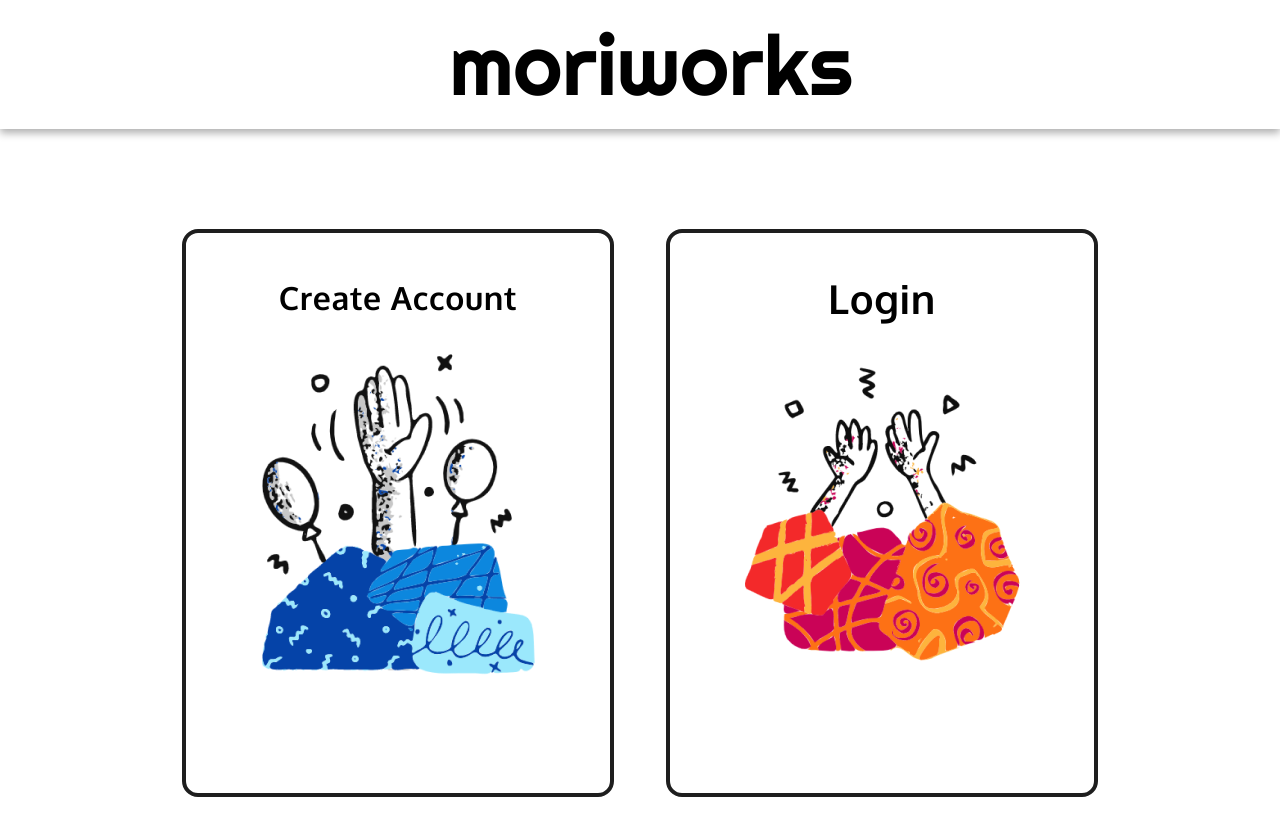
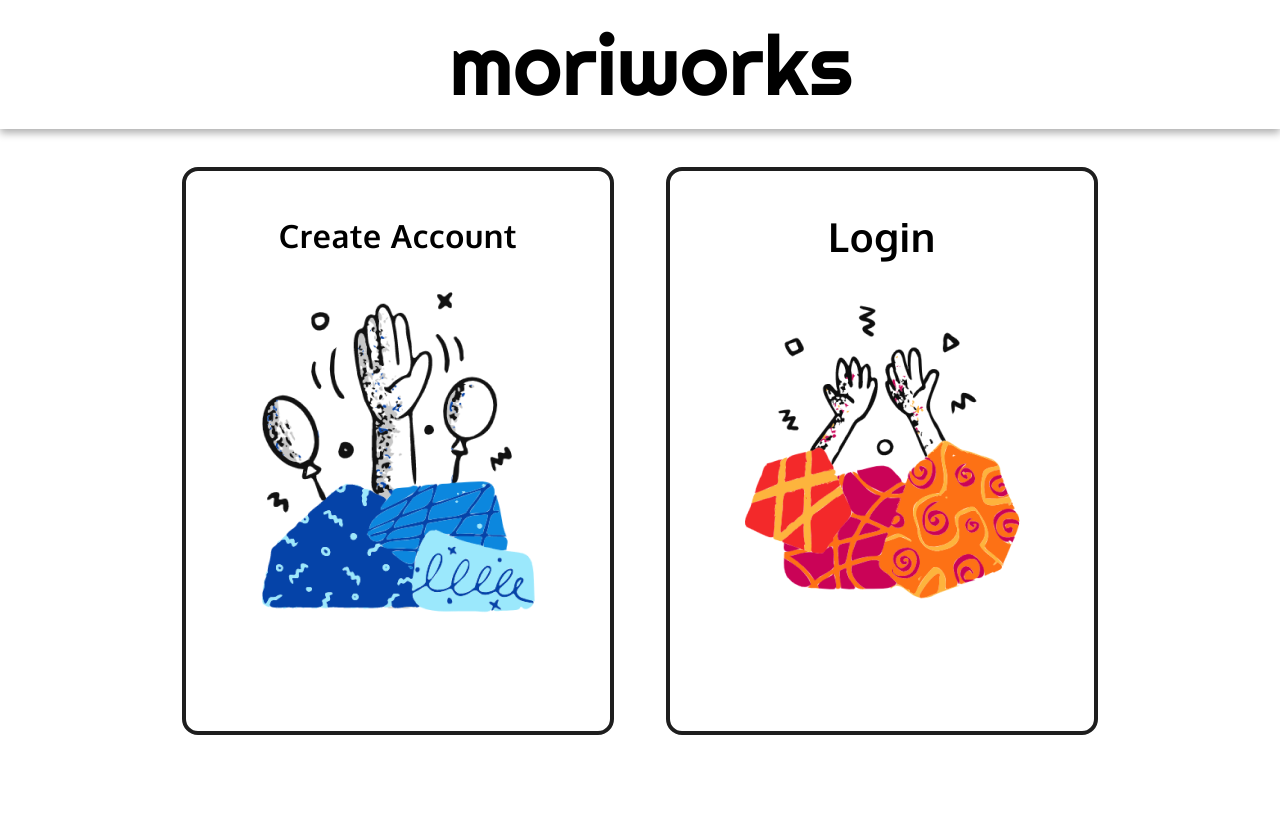
Before and after one commit to Kozaki01/2023_04_cteam, a Next.js app in the folder moriworks/: page / in a window 1280 px wide. Shown: the top 836 px of the page. After the commit the page ends 800 px from the top, so only its background shows below. Built offline with nearby package versions, Linux system fonts and the light colour scheme.

Commit message:
[update] indexページレイアウト修正
- 画面スクロールがされないように修正しました

```diff
--- a/moriworks/src/components/index/index.module.scss
+++ b/moriworks/src/components/index/index.module.scss
@@ -2,5 +2,5 @@
   display:flex;
   justify-content: center;
   gap: 52px;
-  padding: 100px;
+  padding: 38px;
 }
```
